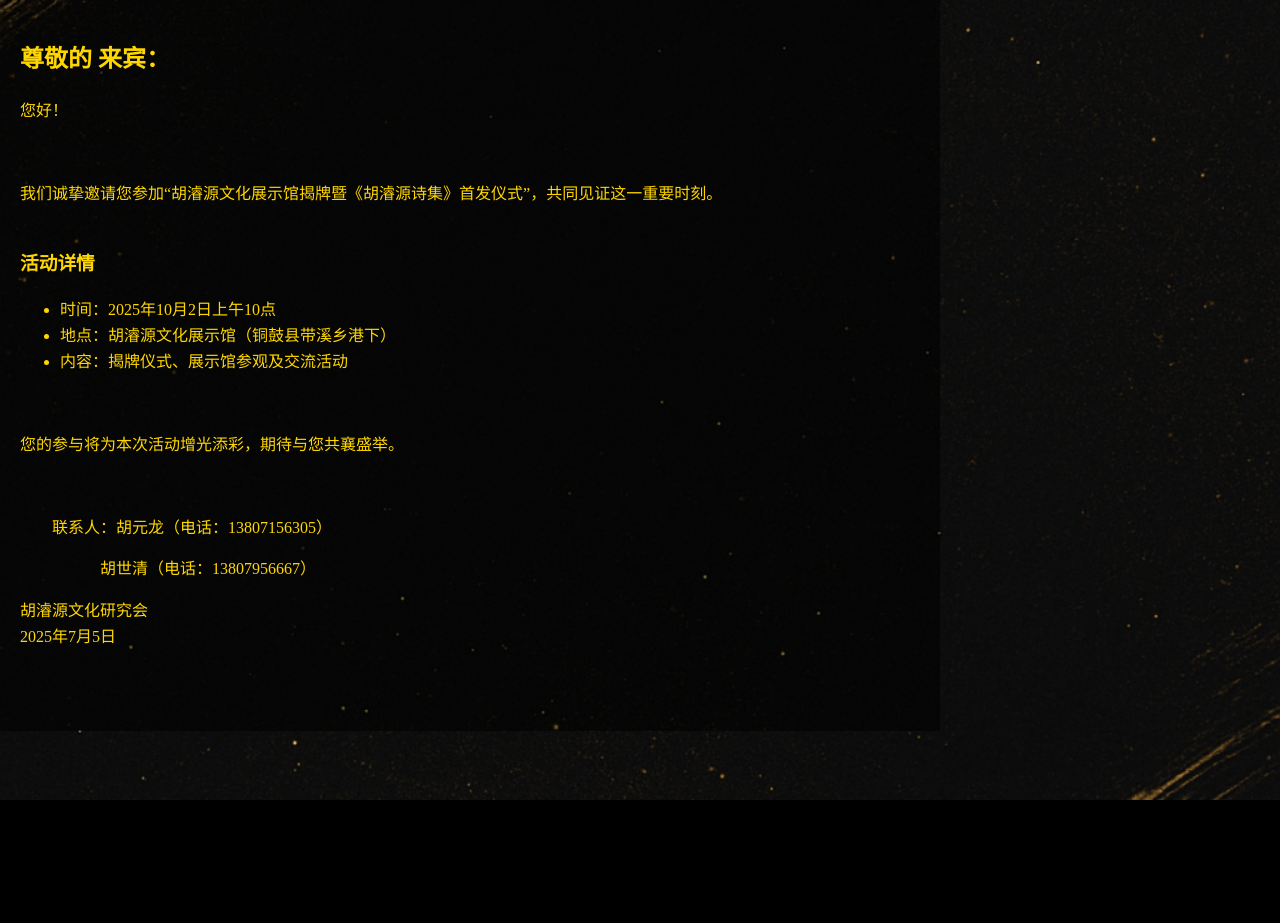
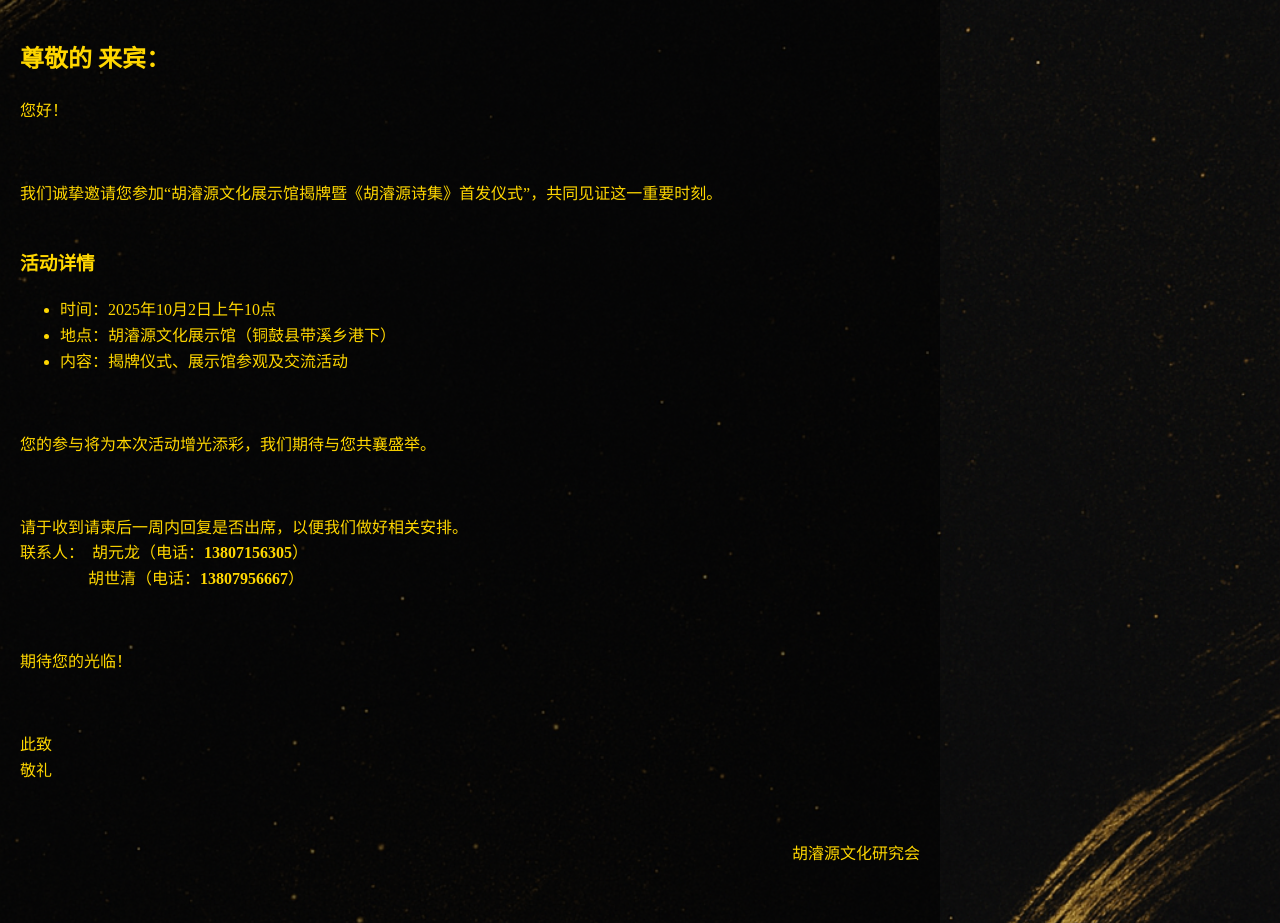
Before and after one commit to OliviaZhangRabbit/Invitation, a plain HTML site: page index.html in a window 1280 px wide. Before the commit the page ends 800 px from the top, so only its background shows below. Drawn offline with Linux system fonts and the light colour scheme.

Commit message:
Update index.html

```diff
--- a/index.html
+++ b/index.html
@@ -22,15 +22,20 @@
       <li>内容：揭牌仪式、展示馆参观及交流活动</li>
     </ul>
     <br />
-    <p>您的参与将为本次活动增光添彩，期待与您共襄盛举。</p>
+    <p>您的参与将为本次活动增光添彩，我们期待与您共襄盛举。</p>
     <br />
-    <div style="margin-left: 2em;">
-      <p>联系人：胡元龙（电话：13807156305）</p>
-      <p>　　　胡世清（电话：13807956667）</p>
-    </div>
-    <p>胡濬源文化研究会<br/>2025年7月5日</p>
 
-     <br />
+    <p>请于收到请柬后一周内回复是否出席，以便我们做好相关安排。<br/>
+    联系人：　胡元龙（电话：<strong>13807156305</strong>）<br/>
+　　　　    胡世清（电话：<strong>13807956667</strong>）</p>
+
+    <br />
+    <p>期待您的光临！</p>
+    <br />
+    <p>此致<br/>
+    敬礼</p>
+    <br />
+    <p style="text-align: right;">胡濬源文化研究会</p>
 
   </section>
 </body>
```
